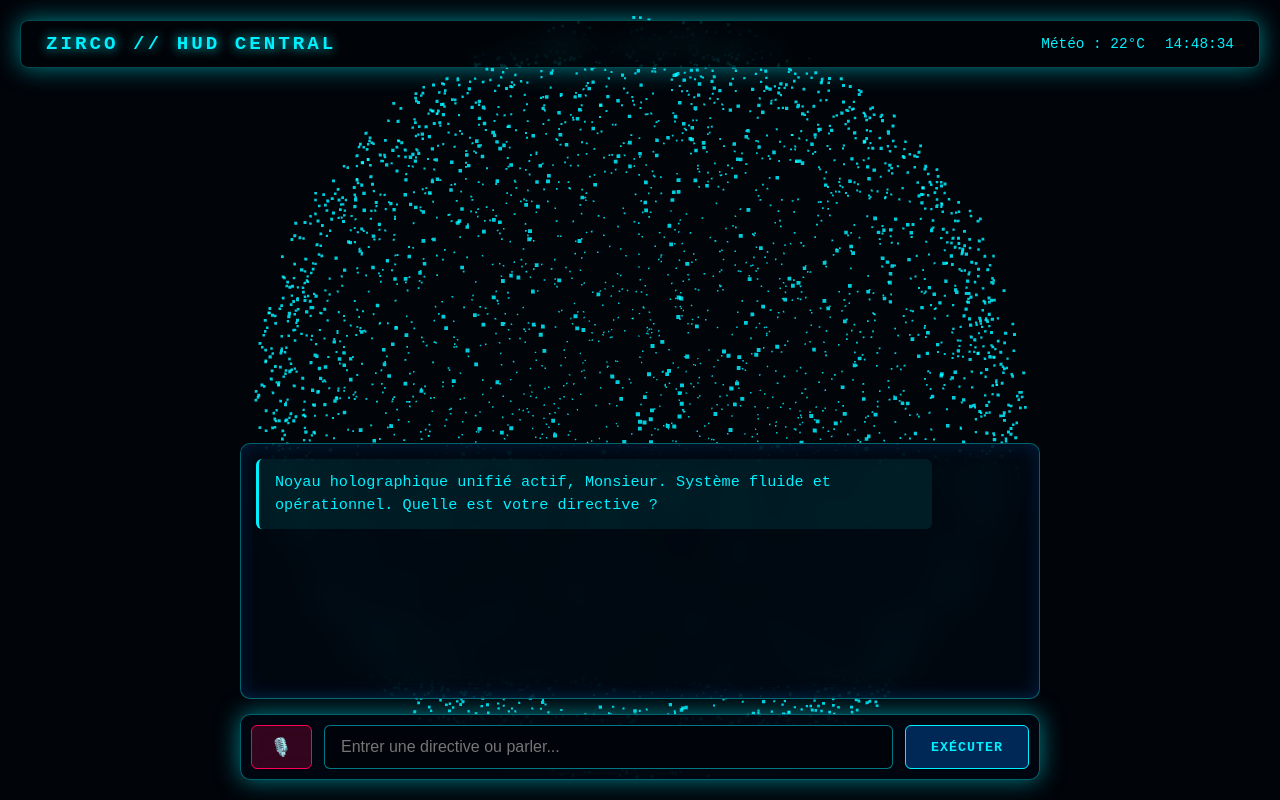
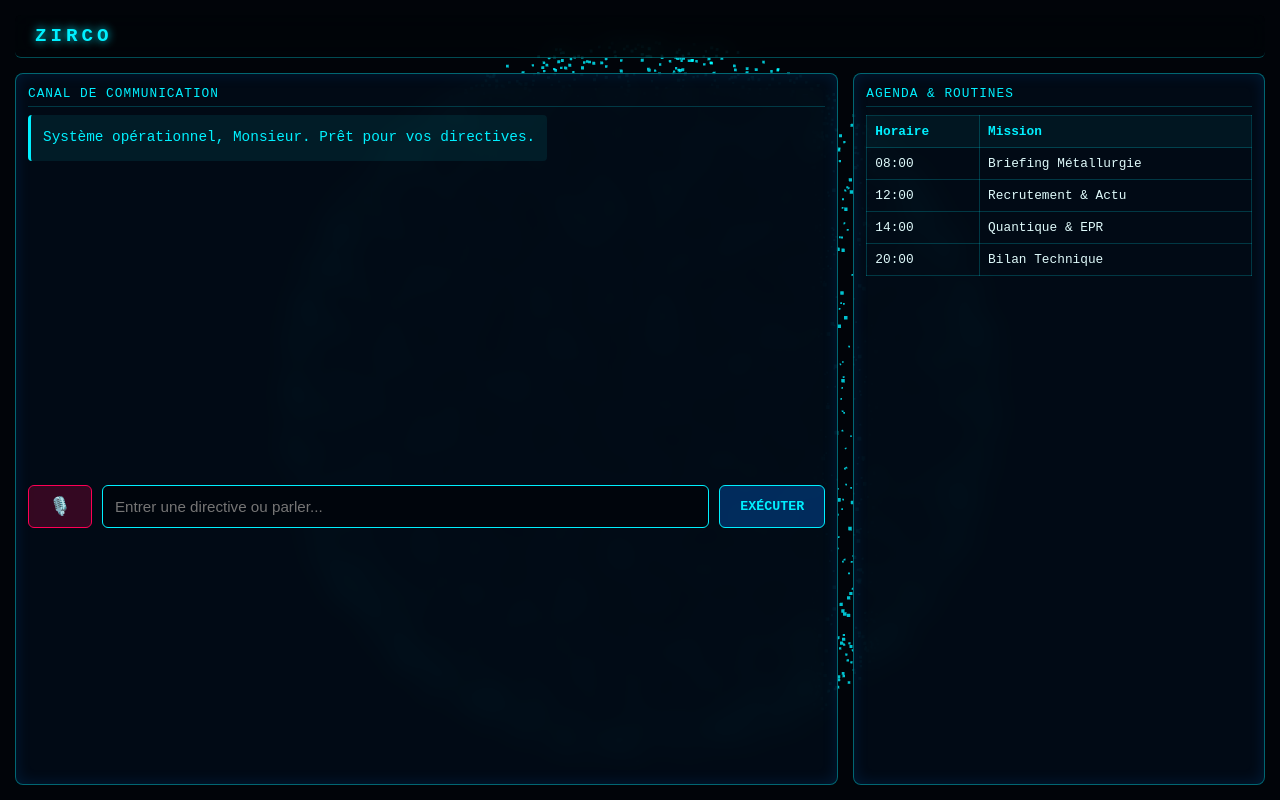
Before and after one commit to lucabagliopro-hue/ZIRCO_APP, a Flask app: page / in a window 1280 px wide. Run offline with Flask 3, Linux system fonts and the light colour scheme.

Commit message:
Refonte fluide : nettoyage des asterisques vocal, micro persistant et agenda

```diff
--- a/templates/index.html
+++ b/templates/index.html
@@ -3,8 +3,7 @@
 <head>
     <meta charset="UTF-8">
     <meta name="viewport" content="width=device-width, initial-scale=1.0">
-    <title>ZIRCO // HUD CENTRAL</title>
-    <!-- Three.js pour la sphère 3D de particules -->
+    <title>ZIRCO</title>
     <script src="https://cdnjs.cloudflare.com/ajax/libs/three.js/r128/three.min.js"></script>
     <style>
         :root {
@@ -12,7 +11,7 @@
             --accent-cyan: #00f0ff;
             --accent-blue: #0077ff;
             --text-main: #e0fbfc;
-            --glow-cyan: 0 0 25px rgba(0, 240, 255, 0.5);
+            --glow-cyan: 0 0 20px rgba(0, 240, 255, 0.4);
         }
         * { box-sizing: border-box; }
         body {
@@ -20,15 +19,13 @@
             color: var(--text-main);
             font-family: 'Courier New', Courier, monospace;
             margin: 0;
-            padding: 20px;
+            padding: 15px;
             height: 100vh;
             overflow: hidden;
             display: flex;
             flex-direction: column;
             justify-content: space-between;
         }
-
-        /* --- NOYAU 3D PLEIN ÉCRAN ARRIÈRE-PLAN --- */
         #webgl-container {
             position: absolute;
             top: 0; left: 0;
@@ -36,66 +33,73 @@
             z-index: 1;
             pointer-events: none;
         }
-
-        header, .hud-overlay {
+        header, .main-layout {
             position: relative;
             z-index: 10;
         }
-
         header {
-            display: flex;
-            justify-content: space-between;
-            align-items: center;
-            padding: 12px 25px;
-            background: rgba(1, 4, 9, 0.65);
-            border: 1px solid rgba(0, 240, 255, 0.3);
-            border-radius: 8px;
-            backdrop-filter: blur(12px);
-            box-shadow: var(--glow-cyan);
+            padding: 10px 20px;
+            background: rgba(1, 4, 9, 0.75);
+            border-bottom: 1px solid rgba(0, 240, 255, 0.3);
+            border-radius: 6px;
+            backdrop-filter: blur(10px);
         }
         h1 {
             font-size: 1.2rem;
-            letter-spacing: 3px;
+            letter-spacing: 4px;
             margin: 0;
             color: var(--accent-cyan);
-            text-shadow: 0 0 12px var(--accent-cyan);
-        }
-        .header-info {
-            display: flex;
-            gap: 20px;
-            font-size: 0.9rem;
-            color: var(--accent-cyan);
+            text-shadow: 0 0 10px var(--accent-cyan);
         }
 
-        /* --- INTERFACE FLUIDE & FLOTTANTE --- */
-        .hud-overlay {
+        .main-layout {
+            display: grid;
+            grid-template-columns: 2fr 1fr;
+            gap: 15px;
+            flex-grow: 1;
+            margin-top: 15px;
+            overflow: hidden;
+        }
+        @media (max-width: 900px) {
+            .main-layout { grid-template-columns: 1fr; }
+            #agenda-panel { display: none; }
+        }
+
+        .panel-box {
+            background: rgba(2, 12, 24, 0.85);
+            border: 1px solid rgba(0, 240, 255, 0.4);
+            border-radius: 8px;
+            backdrop-filter: blur(12px);
             display: flex;
             flex-direction: column;
-            gap: 15px;
-            max-width: 800px;
-            margin: 0 auto;
-            width: 100%;
+            padding: 12px;
+            box-shadow: inset 0 0 15px rgba(0, 119, 255, 0.15);
+        }
+        .panel-title {
+            font-size: 0.8rem;
+            letter-spacing: 1px;
+            color: var(--accent-cyan);
+            border-bottom: 1px solid rgba(0, 240, 255, 0.2);
+            padding-bottom: 5px;
+            margin-bottom: 8px;
+            text-transform: uppercase;
         }
 
         #chat-container {
-            height: 32vh;
-            background: rgba(1, 8, 18, 0.75);
-            border: 1px solid rgba(0, 240, 255, 0.4);
-            border-radius: 10px;
-            backdrop-filter: blur(15px);
+            flex-grow: 1;
             overflow-y: auto;
-            padding: 15px;
             display: flex;
             flex-direction: column;
             gap: 10px;
-            box-shadow: inset 0 0 20px rgba(0, 119, 255, 0.2);
+            margin-bottom: 10px;
+            max-height: 45vh;
         }
         .message {
-            padding: 12px 16px;
-            border-radius: 6px;
-            font-size: 0.95rem;
+            padding: 12px;
+            border-radius: 4px;
+            font-size: 0.9rem;
             line-height: 1.5;
-            max-width: 88%;
+            max-width: 90%;
         }
         .user-message {
             background: rgba(0, 119, 255, 0.25);
@@ -113,38 +117,27 @@
 
         #input-container {
             display: flex;
-            gap: 12px;
-            background: rgba(1, 8, 18, 0.85);
-            padding: 10px;
-            border: 1px solid rgba(0, 240, 255, 0.4);
-            border-radius: 10px;
-            backdrop-filter: blur(15px);
-            box-shadow: var(--glow-cyan);
+            gap: 10px;
         }
         #user-input {
             flex-grow: 1;
-            background: rgba(1, 4, 9, 0.9);
-            border: 1px solid rgba(0, 240, 255, 0.5);
+            background: rgba(1, 5, 12, 0.9);
+            border: 1px solid var(--accent-cyan);
             color: var(--text-main);
-            padding: 12px 16px;
+            padding: 12px;
             border-radius: 6px;
-            font-size: 1rem;
+            font-size: 0.95rem;
             outline: none;
-        }
-        #user-input:focus {
-            box-shadow: var(--glow-cyan);
-            border-color: var(--accent-cyan);
         }
         button {
             background: rgba(0, 119, 255, 0.3);
             color: var(--accent-cyan);
             border: 1px solid var(--accent-cyan);
-            padding: 0 25px;
+            padding: 0 20px;
             border-radius: 6px;
             cursor: pointer;
             font-weight: bold;
             font-family: inherit;
-            letter-spacing: 1px;
             transition: 0.2s;
         }
         button:hover {
@@ -157,55 +150,80 @@
             border-color: #ff0055;
             color: #ff0055;
             font-size: 1.1rem;
-            padding: 0 18px;
         }
         #mic-btn.listening {
             background: #ff0055;
             color: #fff;
-            box-shadow: 0 0 30px rgba(255, 0, 85, 0.9);
+            box-shadow: 0 0 25px rgba(255, 0, 85, 0.9);
             animation: pulse-mic 1s infinite;
         }
         @keyframes pulse-mic {
             0% { transform: scale(1); }
-            50% { transform: scale(1.1); }
+            50% { transform: scale(1.08); }
             100% { transform: scale(1); }
+        }
+
+        /* --- TABLEAU AGENDA & NOTES --- */
+        .agenda-table {
+            width: 100%;
+            border-collapse: collapse;
+            font-size: 0.8rem;
+        }
+        .agenda-table th, .agenda-table td {
+            border: 1px solid rgba(0, 240, 255, 0.2);
+            padding: 8px;
+            text-align: left;
+        }
+        .agenda-table th {
+            color: var(--accent-cyan);
+            background: rgba(0, 240, 255, 0.05);
         }
     </style>
 </head>
 <body>
 
-    <!-- SPHÈRE 3D THREE.JS EN ARRIÈRE-PLAN -->
     <div id="webgl-container"></div>
 
     <header>
-        <h1>ZIRCO // HUD CENTRAL</h1>
-        <div class="header-info">
-            <div id="weather-box">Météo : 22°C</div>
-            <div id="clock-box">00:00:00</div>
-        </div>
+        <h1>ZIRCO</h1>
     </header>
 
-    <div class="hud-overlay">
-        <div id="chat-container">
-            <div class="message zirco-message">Noyau holographique unifié actif, Monsieur. Système fluide et opérationnel. Quelle est votre directive ?</div>
+    <div class="main-layout">
+        <div class="panel-box">
+            <div class="panel-title">Canal de Communication</div>
+            <div id="chat-container">
+                <div class="message zirco-message">Système opérationnel, Monsieur. Prêt pour vos directives.</div>
+            </div>
+            <div id="input-container">
+                <button id="mic-btn" onclick="toggleSpeechRecognition()" title="Activer/Désactiver le micro">🎙️</button>
+                <input type="text" id="user-input" placeholder="Entrer une directive ou parler..." onkeypress="handleKeyPress(event)">
+                <button onclick="sendDirective()">EXÉCUTER</button>
+            </div>
         </div>
 
-        <div id="input-container">
-            <button id="mic-btn" onclick="toggleSpeechRecognition()" title="Activer le micro">🎙️</button>
-            <input type="text" id="user-input" placeholder="Entrer une directive ou parler..." onkeypress="handleKeyPress(event)">
-            <button onclick="sendDirective()">EXÉCUTER</button>
+        <div class="panel-box" id="agenda-panel">
+            <div class="panel-title">Agenda & Routines</div>
+            <div style="overflow-y: auto;">
+                <table class="agenda-table">
+                    <thead>
+                        <tr>
+                            <th>Horaire</th>
+                            <th>Mission</th>
+                        </tr>
+                    </thead>
+                    <tbody>
+                        <tr><td>08:00</td><td>Briefing Métallurgie</td></tr>
+                        <tr><td>12:00</td><td>Recrutement & Actu</td></tr>
+                        <tr><td>14:00</td><td>Quantique & EPR</td></tr>
+                        <tr><td>20:00</td><td>Bilan Technique</td></tr>
+                    </tbody>
+                </table>
+            </div>
         </div>
     </div>
 
     <script>
-        // --- HORLOGE ---
-        function updateClock() {
-            document.getElementById('clock-box').innerText = new Date().toLocaleTimeString('fr-FR');
-        }
-        setInterval(updateClock, 1000);
-        updateClock();
-
-        // --- THREE.JS SPHERE DE PARTICULES ---
+        // THREE.JS SPHERE 3D
         const container = document.getElementById('webgl-container');
         const scene = new THREE.Scene();
         const camera = new THREE.PerspectiveCamera(60, window.innerWidth / window.innerHeight, 0.1, 1000);
@@ -215,7 +233,7 @@
         renderer.setSize(window.innerWidth, window.innerHeight);
         container.appendChild(renderer.domElement);
 
-        const particleCount = 4500;
+        const particleCount = 4000;
         const geometry = new THREE.BufferGeometry();
         const positions = new Float32Array(particleCount * 3);
 
@@ -224,7 +242,7 @@
             const v = Math.random();
             const theta = u * 2.0 * Math.PI;
             const phi = Math.acos(2.0 * v - 1.0);
-            const r = 1.9 + Math.random() * 0.15;
+            const r = 1.85 + Math.random() * 0.1;
 
             positions[i] = r * Math.sin(phi) * Math.cos(theta);
             positions[i + 1] = r * Math.sin(phi) * Math.sin(theta);
@@ -236,7 +254,7 @@
             color: 0x00f0ff,
             size: 0.022,
             transparent: true,
-            opacity: 0.85,
+            opacity: 0.8,
             blending: THREE.AdditiveBlending
         });
 
@@ -245,8 +263,7 @@
 
         function animate() {
             requestAnimationFrame(animate);
-            particleSphere.rotation.y += 0.0018;
-            particleSphere.rotation.x += 0.0009;
+            particleSphere.rotation.y += 0.0015;
             renderer.render(scene, camera);
         }
         animate();
@@ -257,16 +274,18 @@
             renderer.setSize(window.innerWidth, window.innerHeight);
         });
 
-        // --- INTERACTION CHAT & VOCAL ---
+        // INTERACTION & VOCAL NETTOYÉ
         const chatContainer = document.getElementById("chat-container");
         const userInput = document.getElementById("user-input");
         const micBtn = document.getElementById("mic-btn");
 
         function speakText(text) {
+            // Nettoyage des caractères Markdown pour éviter qu'il ne dise "astérisque"
+            const cleanText = text.replace(/[\*\_\#\`]/g, '');
             fetch('/speak', {
                 method: 'POST',
                 headers: { 'Content-Type': 'application/json' },
-                body: JSON.stringify({ text: text })
+                body: JSON.stringify({ text: cleanText })
             })
             .then(res => res.blob())
             .then(blob => {
@@ -306,35 +325,48 @@
             if (event.key === 'Enter') sendDirective();
         }
 
+        // Reconnaissance Vocale avec micro persistant
         let recognition;
         let isListening = false;
+        let continuousListening = true; // Garde le micro ouvert
+
         if ('webkitSpeechRecognition' in window || 'SpeechRecognition' in window) {
             const SpeechRecognition = window.SpeechRecognition || window.webkitSpeechRecognition;
             recognition = new SpeechRecognition();
             recognition.lang = 'fr-FR';
+            recognition.continuous = true; // Reste ouvert
+            recognition.interimResults = false;
+
             recognition.onresult = (e) => {
-                userInput.value = e.results[0][0].transcript;
-                stopListening();
+                const transcript = e.results[e.results.length - 1][0].transcript;
+                userInput.value = transcript;
                 sendDirective();
             };
-            recognition.onerror = () => stopListening();
-            recognition.onend = () => stopListening();
+
+            recognition.onerror = () => {
+                if (isListening) recognition.start();
+            };
+
+            recognition.onend = () => {
+                if (isListening) {
+                    recognition.start(); // Relance automatique si coupé
+                }
+            };
         }
 
         function toggleSpeechRecognition() {
             if (!recognition) return;
             if (isListening) {
+                isListening = false;
                 recognition.stop();
+                micBtn.classList.remove('listening');
+                userInput.placeholder = "Entrer une directive ou parler...";
             } else {
+                isListening = true;
                 recognition.start();
                 micBtn.classList.add('listening');
-                isListening = true;
+                userInput.placeholder = "Écoute active en cours...";
             }
-        }
-
-        function stopListening() {
-            micBtn.classList.remove('listening');
-            isListening = false;
         }
     </script>
 </body>
```
